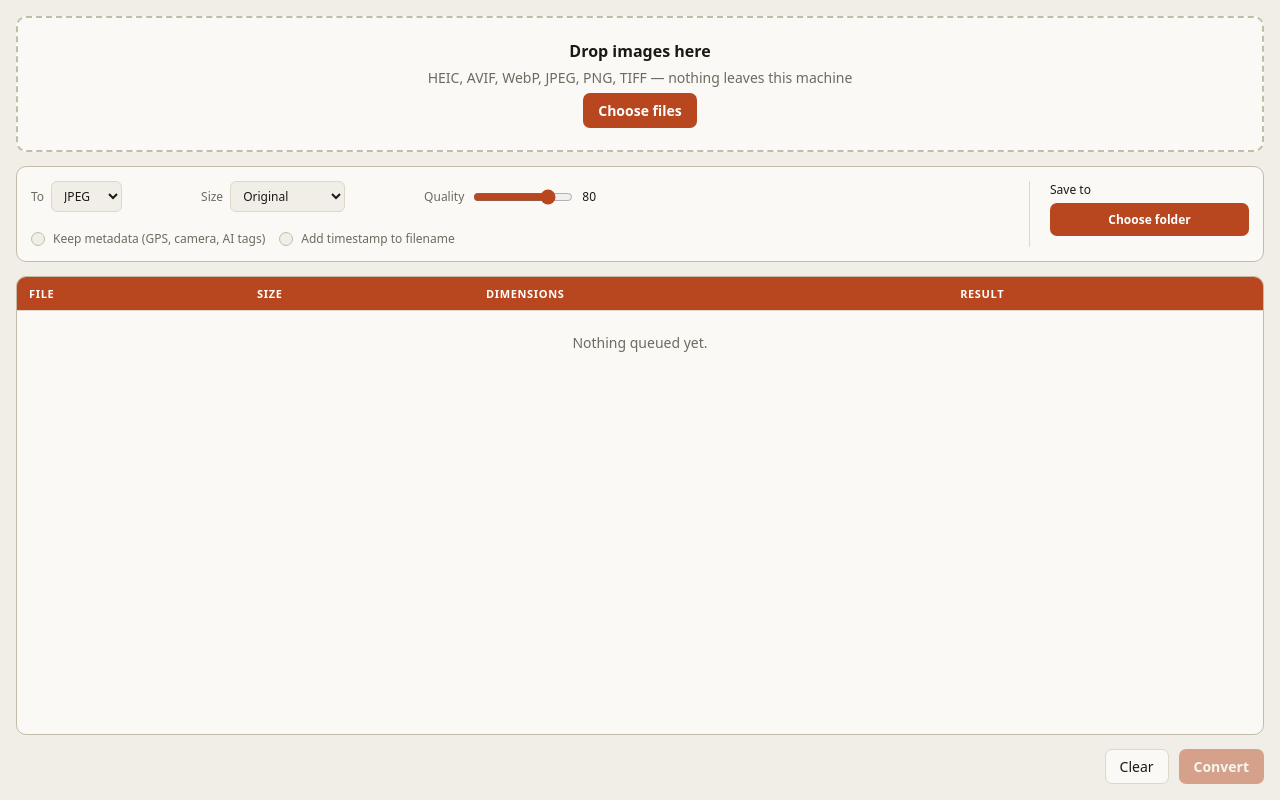
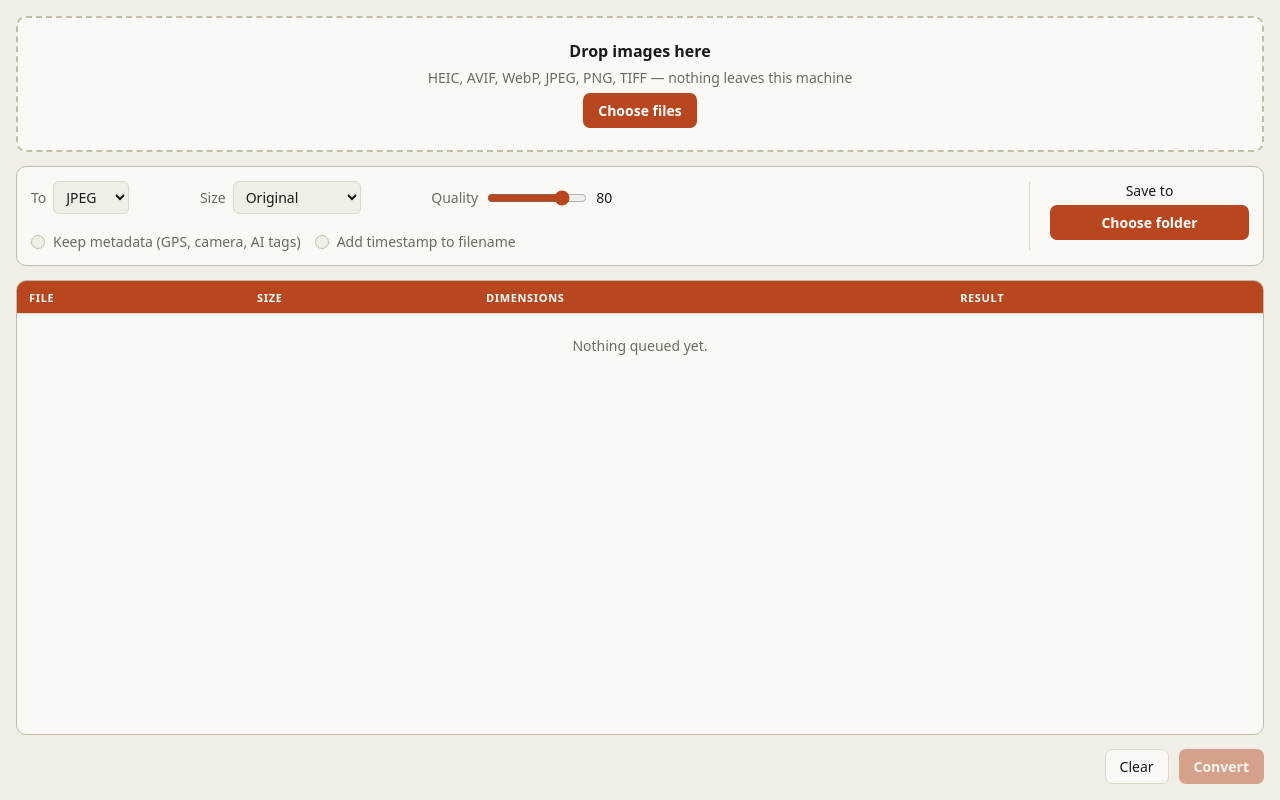
Before and after one commit to hgus107/kiln, a website built with Vite: page index.html in a window 1280 px wide. Built offline with nearby package versions, Linux system fonts and the light colour scheme.

Commit message:
Centre the Save to label, enlarge the control text, pin the table header
Elastic overscroll bounced the queue container and tore the sticky header
off the top edge on the way back, so the container no longer rubber-bands
and the header overlaps the boundary by a pixel.

```diff
--- a/src/styles.css
+++ b/src/styles.css
@@ -73,6 +73,7 @@ main {
   display: flex;
   gap: 20px;
   padding: 14px;
+  font-size: 16px;
   border: 1px solid var(--edge);
   border-radius: 10px;
   background: var(--panel);
@@ -132,6 +133,7 @@ main {
 
 #destination-field > span {
   color: var(--ink);
+  align-self: center;
 }
 
 .output {
@@ -178,6 +180,10 @@ label {
   gap: 5px;
   font-size: 12px;
   color: var(--muted);
+}
+
+.controls label {
+  font-size: 14px;
 }
 
 label.checkbox {
@@ -232,6 +238,9 @@ input[type="range"] {
 .queue {
   flex: 1;
   overflow: auto;
+  /* Elastic overscroll bounces the container and tears the sticky header away
+     from the top edge on the way back. */
+  overscroll-behavior: none;
   border: 1px solid var(--edge);
   border-radius: 10px;
   background: var(--panel);
@@ -244,9 +253,9 @@ table {
 
 th {
   position: sticky;
-  top: 0;
+  top: -1px;
   padding: 9px 12px;
-  border-bottom: 1px solid var(--line);
+  box-shadow: inset 0 -1px 0 var(--line);
   background: var(--accent);
   color: var(--accent-ink);
   font-size: 11px;
```
